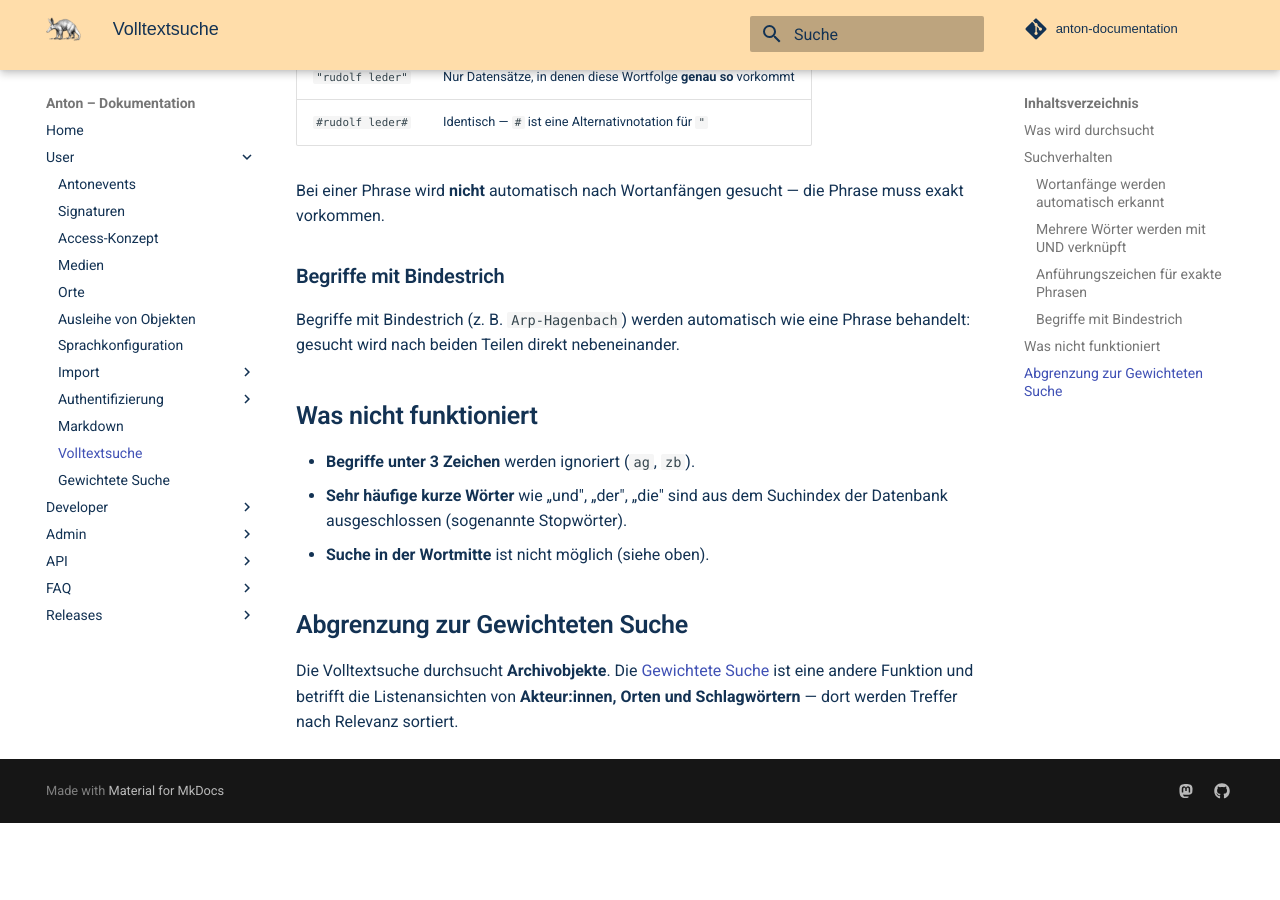
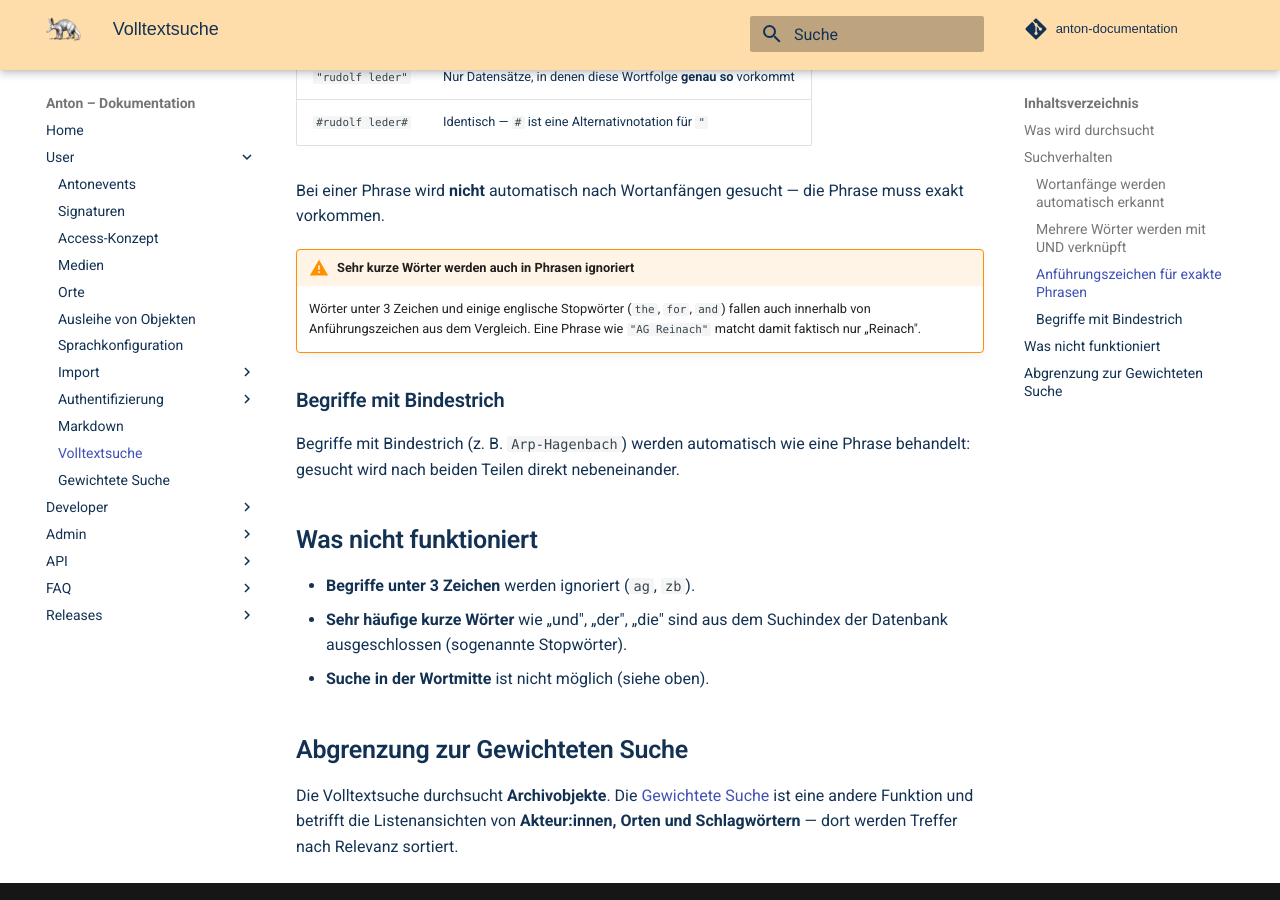
Before and after one commit to kraenzle-ritter/anton-documentation, an MkDocs documentation site: the page built from docs/user/search.md, in a window 1280 px wide and 900 px high, scrolled down 1658 px. Built offline with MkDocs 1.6.1 and Material for MkDocs 9.7.7, drawn with Linux system fonts in a browser that asks for light colours; some web fonts are replaced; comment, search, counter and statistics services are not loaded; before the commit the page ends 2481 px from its top, so only the background shows below that.

Commit message:
docs: note that short words and stopwords drop from phrase search
MySQL FTS removes terms under innodb_ft_min_token_size (default 3)
and stopwords even inside quoted phrases. Documents this caveat so
phrase results don't surprise users (e.g. "AG Reinach" → "Reinach").

```diff
--- a/docs/user/search.md
+++ b/docs/user/search.md
@@ -52,6 +52,9 @@ Wildcards (`*`) sind nicht nötig — die Suche findet automatisch alle Wörter,
 
 Bei einer Phrase wird **nicht** automatisch nach Wortanfängen gesucht — die Phrase muss exakt vorkommen.
 
+!!! warning "Sehr kurze Wörter werden auch in Phrasen ignoriert"
+    Wörter unter 3 Zeichen und einige englische Stopwörter (`the`, `for`, `and`) fallen auch innerhalb von Anführungszeichen aus dem Vergleich. Eine Phrase wie `"AG Reinach"` matcht damit faktisch nur „Reinach".
+
 ### Begriffe mit Bindestrich
 
 Begriffe mit Bindestrich (z. B. `Arp-Hagenbach`) werden automatisch wie eine Phrase behandelt: gesucht wird nach beiden Teilen direkt nebeneinander.
```
